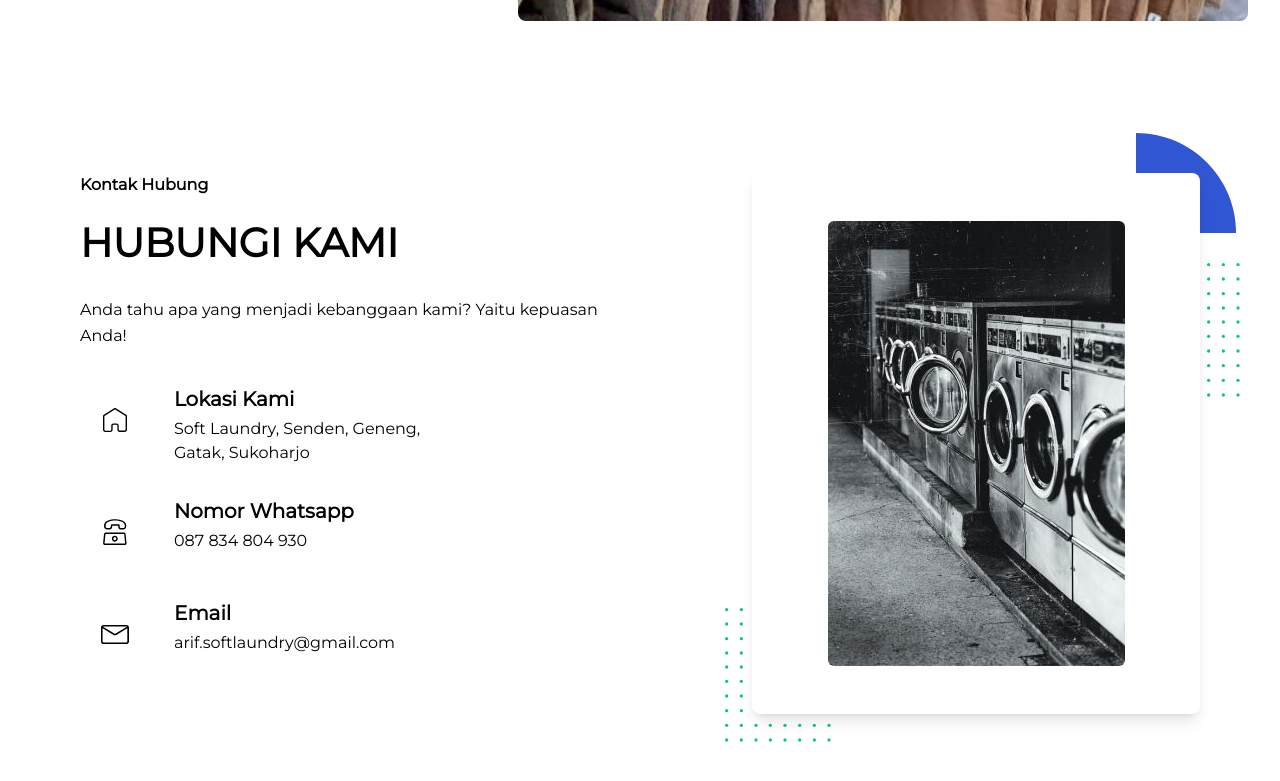
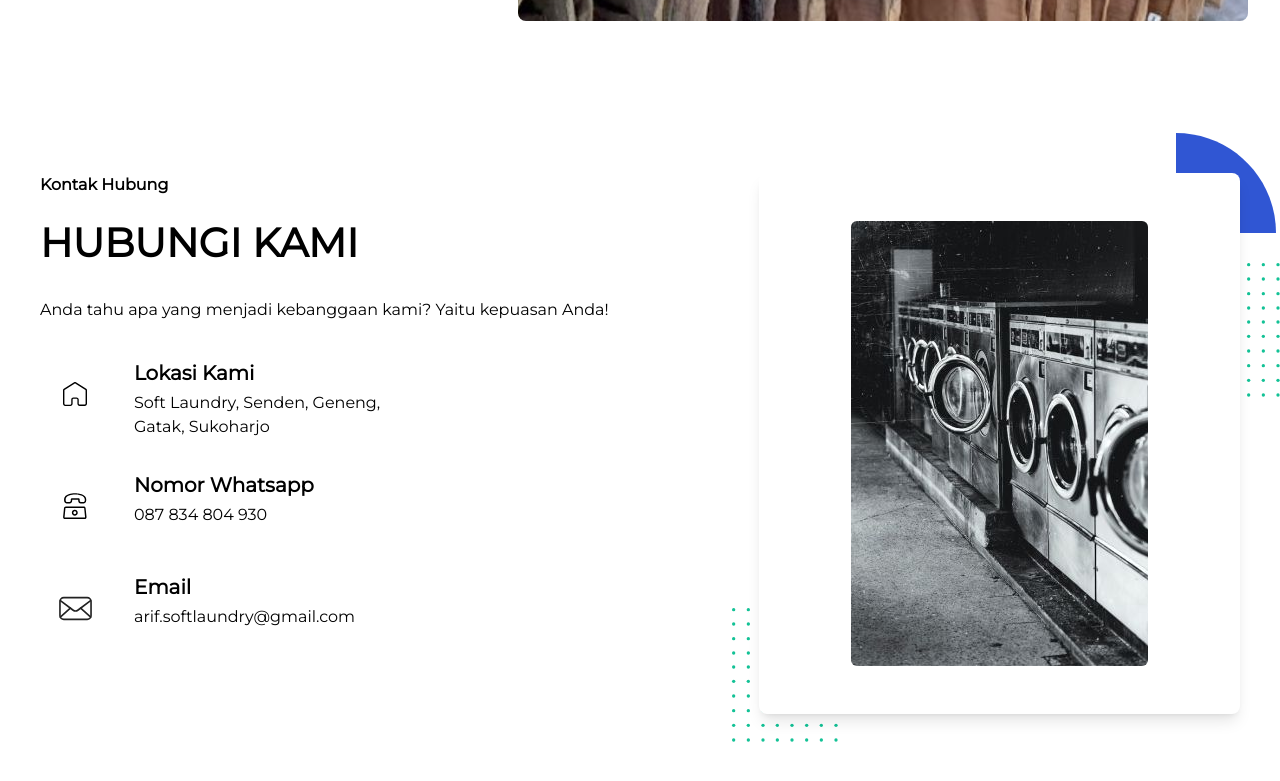
Before and after one commit to gntrmlna/softlaundry, a plain HTML site: page index.html in a window 1280 px wide. Shown: the part 1951-2732 px from the top of the page. Drawn offline with nearby package versions, Linux system fonts and the light colour scheme.

Commit message:
konten kontak

```diff
--- a/index.html
+++ b/index.html
@@ -812,7 +812,7 @@
       </section>
 
       <!-- ====== Contact Section Start -->
-    <section class="relative z-10 overflow-hidden bg-white p-20 lg:py-[120px]">
+    <section class="relative z-10 overflow-hidden bg-white p-10 lg:py-[120px]">
     <div class="container mx-auto">
       <div class="-mx-4 flex flex-wrap lg:justify-between">
         <div class="w-full px-4 lg:w-1/2 xl:w-6/12">
@@ -880,16 +880,7 @@
               <div
                 class="bg-primary text-primary mr-6 flex h-[60px] w-full max-w-[60px] items-center justify-center overflow-hidden rounded bg-opacity-5 sm:h-[70px] sm:max-w-[70px]"
               >
-                <svg
-                  width="28"
-                  height="19"
-                  viewBox="0 0 28 19"
-                  class="fill-current"
-                >
-                  <path
-                    d="M25.3636 0H2.63636C1.18182 0 0 1.16785 0 2.6052V16.3948C0 17.8322 1.18182 19 2.63636 19H25.3636C26.8182 19 28 17.8322 28 16.3948V2.6052C28 1.16785 26.8182 0 25.3636 0ZM25.3636 1.5721C25.5909 1.5721 25.7727 1.61702 25.9545 1.75177L14.6364 8.53428C14.2273 8.75886 13.7727 8.75886 13.3636 8.53428L2.04545 1.75177C2.22727 1.66194 2.40909 1.5721 2.63636 1.5721H25.3636ZM25.3636 17.383H2.63636C2.09091 17.383 1.59091 16.9338 1.59091 16.3499V3.32388L12.5 9.8818C12.9545 10.1513 13.4545 10.2861 13.9545 10.2861C14.4545 10.2861 14.9545 10.1513 15.4091 9.8818L26.3182 3.32388V16.3499C26.4091 16.9338 25.9091 17.383 25.3636 17.383Z"
-                  />
-                </svg>
+              <svg xmlns="http://www.w3.org/2000/svg" viewBox="0 0 64 64" id="email" class="w-1/2"><path fill="#222" d="M53.42 53.32H10.58a8.51 8.51 0 0 1-8.5-8.5V19.18a8.51 8.51 0 0 1 8.5-8.5h42.84a8.51 8.51 0 0 1 8.5 8.5v25.64a8.51 8.51 0 0 1-8.5 8.5ZM10.58 13.68a5.5 5.5 0 0 0-5.5 5.5v25.64a5.5 5.5 0 0 0 5.5 5.5h42.84a5.5 5.5 0 0 0 5.5-5.5V19.18a5.5 5.5 0 0 0-5.5-5.5Z"></path><path fill="#222" d="M32 38.08a8.51 8.51 0 0 1-5.13-1.71L3.52 18.71a1.5 1.5 0 1 1 1.81-2.39L28.68 34a5.55 5.55 0 0 0 6.64 0l23.35-17.68a1.5 1.5 0 1 1 1.81 2.39L37.13 36.37A8.51 8.51 0 0 1 32 38.08Z"></path><path fill="#222" d="M4.17 49.14a1.5 1.5 0 0 1-1-2.62l18.4-16.41a1.5 1.5 0 0 1 2 2.24L5.17 48.76a1.46 1.46 0 0 1-1 .38zm55.66 0a1.46 1.46 0 0 1-1-.38l-18.4-16.41a1.5 1.5 0 1 1 2-2.24l18.39 16.41a1.5 1.5 0 0 1-1 2.62z"></path></svg>
               </div>
               <div class="w-full">
                 <h4 class="text-dark mb-1 text-xl font-bold">Email</h4>
```
